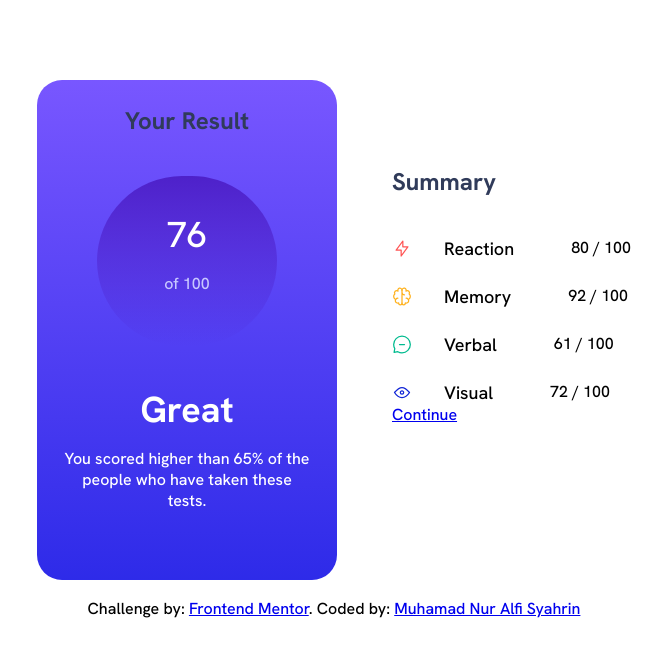
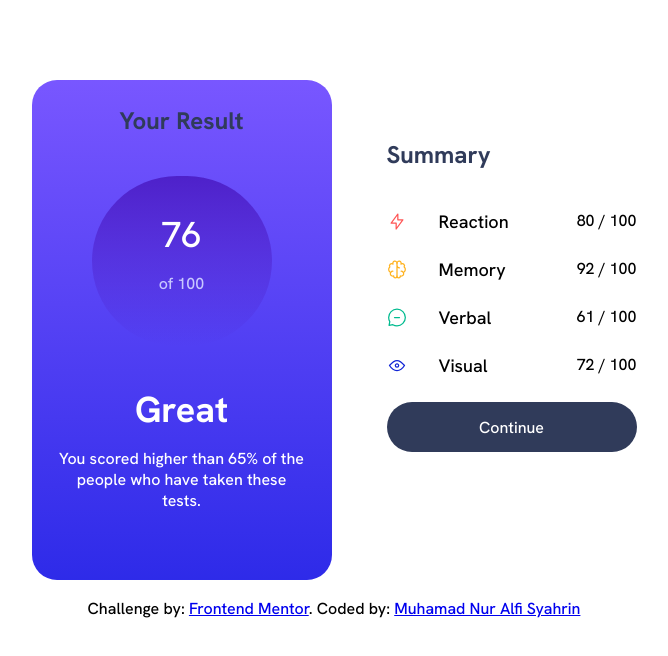
Before and after one commit to TahoeBoelat/result-summary-FEM, a plain HTML site: page index.html in a window 1280 px wide. Shown: the whole page, without its empty margins (306-974 px from the left). Drawn offline with Linux system fonts and the light colour scheme.

Commit message:
web styling almost finished

```diff
--- a/index.html
+++ b/index.html
@@ -42,7 +42,9 @@
                 <p class="subResult">72 / <span class="greyText">100</span></p>
             </div>
         </div>
-        <a href="#" target="_blank" class="Button Continue">Continue</a>
+        <div class="btnContainer">
+            <a href="#" target="_blank" class="btnProgress">Continue</a>
+        </div>
     </section>
    </main>
    <footer class="disclaimer">
--- a/style.css
+++ b/style.css
@@ -79,8 +79,22 @@
     font-size: 18px;
 }
 .subResult {
-    margin-left: 25px;
+    margin-left: auto;
 }
+.btnContainer {
+    background: hsl(224, 30%, 27%);
+    width: 250px;
+    height: 35px;
+    border-radius: 30px;
+    text-align: center;
+    margin-top: 25px;
+    padding-top: 15px;
+}
+.btnProgress {
+    color: white;
+    text-decoration: none;
+}
+/* End second section */
 .disclaimer {
     margin-top: 18px;
     text-align: center;
```
